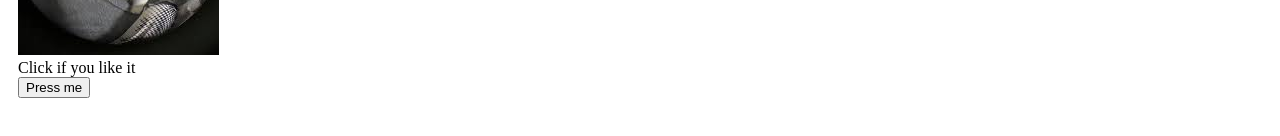
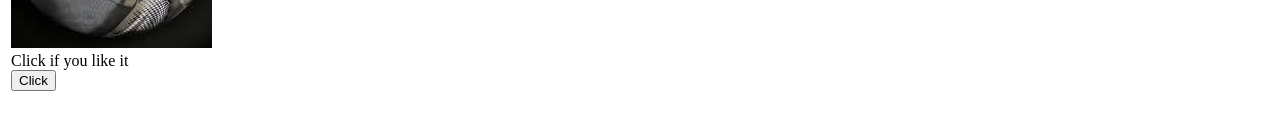
Before and after one commit to CoLdEnnn/Assignment_1_web, a plain HTML site: page docs/index.html in a window 1280 px wide. Shown: the part 574-710 px from the top of the page. Drawn offline with Linux system fonts and the light colour scheme.

Commit message:
Mini changes

```diff
--- a/docs/index.html
+++ b/docs/index.html
@@ -5,29 +5,15 @@
     <meta name="viewport" content="width=device-width, initial-scale=1.0">
     <link rel="icon" href="images/check.ico" type="image/x-icon" >
     <title>My First Webpage</title>
-    <style>
-        body{
-            font-size: 16px;
-            font-family: 'Times New Roman', Times, serif;
-        }
-        .columns{
-            display: flex;
-            justify-content: space-between;
-        }
-        .column {
-            flex: 1;
-            padding: 10px;
-        }
-    </style>
+</head>
 <body>
-
-    <div class="columns">
-        <div class="column">
+    <table>
+        <tr>
+            <td>
                 <h1>Damir Ushkempir</h1>
                 <h2>SE-2407</h2>
                 <h3>About me</h3>
                 <p>I am a student at AITU University. I was born in Taraz. I have studied in six cities: Taraz, Almaty, Oskemen, Astana, Karaganda, and Kurchatov.</p>
-
                 <ol>
                     <li>Playing Games</li>
                     <li>Playing on Guitar</li>
@@ -42,9 +28,10 @@
                 My Github Avatar<br>
                 <img src="images/img.jpg" alt="My Github Photo">
                 <br>Click if you like it<br>
-            <button>Press me</button>
-        </div>
-        <div class="column">
+                <button>Click</button>
+            </td>
+
+            <td>
                 <table>
                     <tr>
                         <th>Subject</th>
@@ -67,16 +54,19 @@
                         <td>18:00-18:50</td>
                     </tr>
                 </table>
+
                 <hr>
-        <p>My mood today(13.09) in 3 emojis is &#128554 &#128524 &#128512</p>
+                <p>My mood today(13.09) in 3 emojis is &#128554; &#128524; &#128512;</p>
                 <hr>
+
                 <form>
                         <input type="text" placeholder="My name" value="Damir"><br>
                         <input type="email" placeholder="My email" value="240465@astanait.edu.kz" ><br>
                         <input type="text" placeholder="favorite color" value="Green"><br>
                         <button>Submit</button>
                 </form>
-        </div>
-    </div>
+            </td>
+        </tr>
+    </table>
 </body>
 </html>
```
Lines whose indentation alone changed are shown as unchanged.
